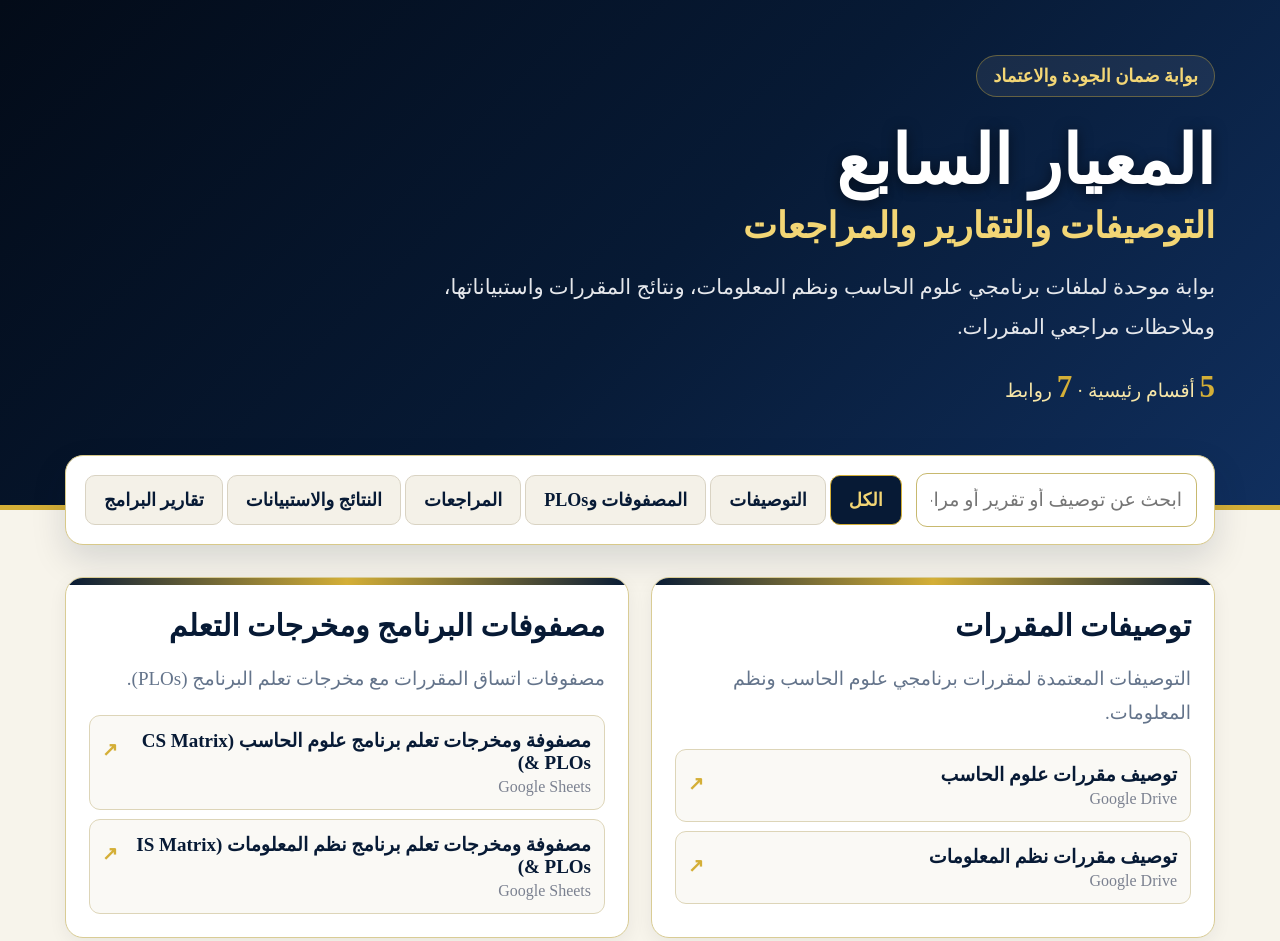
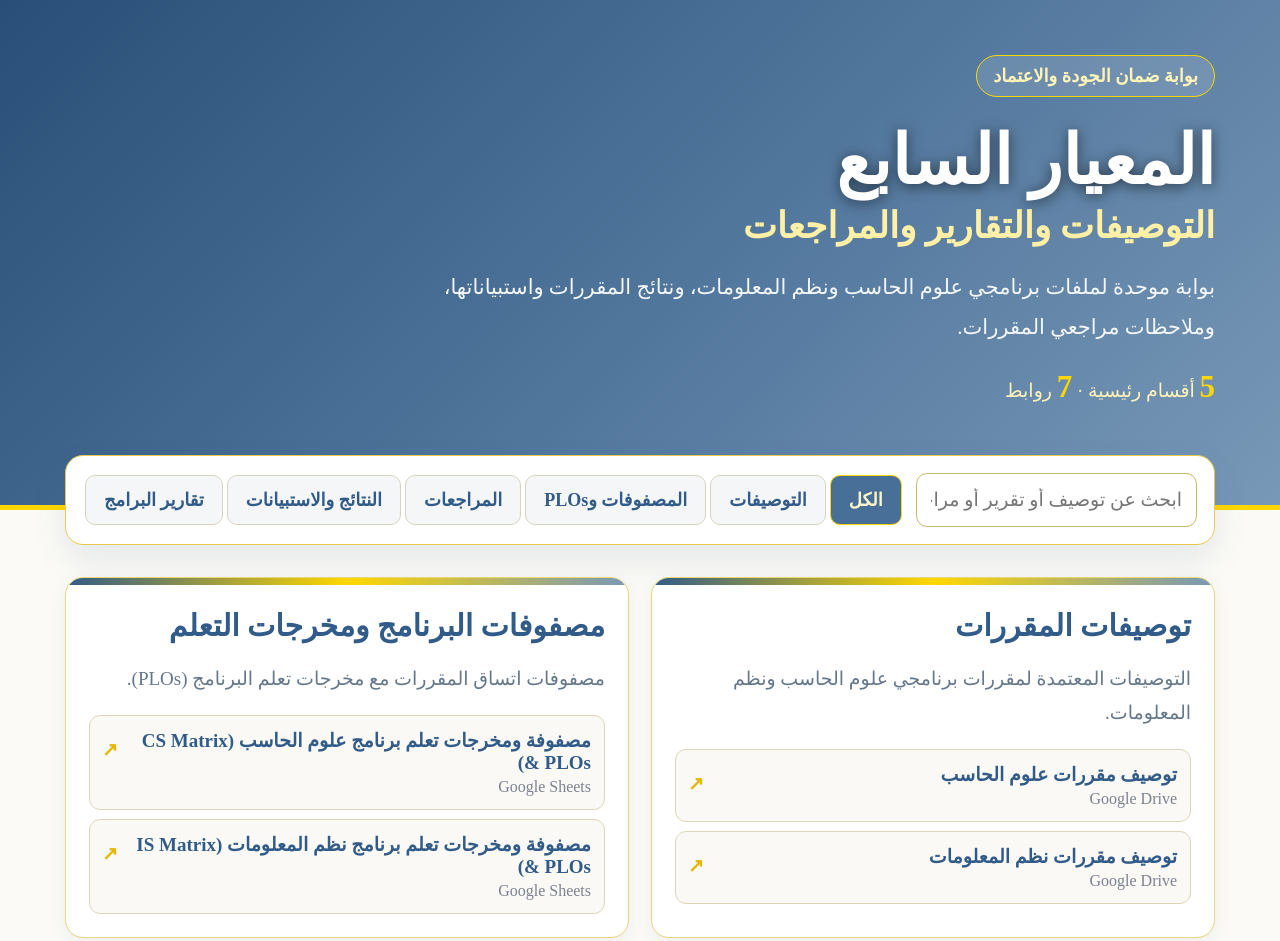
Before and after one commit to Gehadtaher-hub/Quality_Seventh_Standard_2027, a plain HTML site: page index.html in a window 1280 px wide. Shown: the top 941 px of the page. Drawn offline with Linux system fonts and the light colour scheme.

Commit message:
Add files via upload

```diff
--- a/assets/style.css
+++ b/assets/style.css
@@ -16,3 +16,48 @@ a b,.pending b{font-size:19px}
 a small,.pending small{font-size:16px}
 footer{font-size:20px}
 @media(max-width:800px){body{font-size:18px}h1{font-size:50px}h2{font-size:29px}header p{font-size:19px}h3{font-size:27px}.tools input{font-size:18px}button{font-size:17px}a b,.pending b{font-size:18px}}
+
+/* Lighter navy and gold theme */
+:root{
+  --navy:#315b88;
+  --navy2:#5f82a8;
+  --blue:#7395b8;
+  --gold:#d8b85a;
+  --gold2:#f7e5a8;
+  --paper:#fbfaf6;
+  --ink:#203247;
+  --muted:#65778a;
+  --line:#e4dcc2;
+}
+body{background:#fbfaf6;color:#203247}
+header{
+  background:linear-gradient(135deg,#294f78 0%,#52779d 55%,#7898b7 100%);
+  border-bottom-color:#d8b85a;
+}
+header p{color:#f4f7fa}
+header span{background:#ffffff20;border-color:#f7e5a880;color:#fff4c8}
+.tools{border-color:#ded3aa;box-shadow:0 15px 35px #315b881c}
+button{background:#f4f6f8;color:#315b88}
+button:hover,button.on{background:#486f97;border-color:#d8b85a;color:#fff6d5}
+article{border-color:#e1d7b5;box-shadow:0 5px 18px #315b8812}
+article>i{background:linear-gradient(90deg,#315b88,#d8b85a,#7898b7)}
+h3{color:#315b88}
+a:hover{border-color:#d8b85a;background:#fffdf7}
+footer{background:#315b88;border-top-color:#d8b85a;color:#fff0b8}
+
+/* Brighter gold accents */
+:root{
+  --gold:#FFD700;
+  --gold2:#FFF0A6;
+}
+header{border-bottom-color:#FFD700}
+header span{border-color:#FFD700;color:#FFF4B8}
+.counts{color:#FFF4B8}.counts b{color:#FFD700}
+.tools{border-color:#E8C84D}
+.tools input:focus{border-color:#FFD700;box-shadow:0 0 0 4px #FFD70030}
+button:hover,button.on{border-color:#FFD700;color:#FFF6C7}
+article{border-color:#E8D47A}
+article>i{background:linear-gradient(90deg,#315b88,#FFD700,#7898b7)}
+a:hover{border-color:#FFD700;box-shadow:0 3px 12px #FFD70030}
+a em{color:#E2B900}
+footer{border-top-color:#FFD700;color:#FFF0A6}
```
